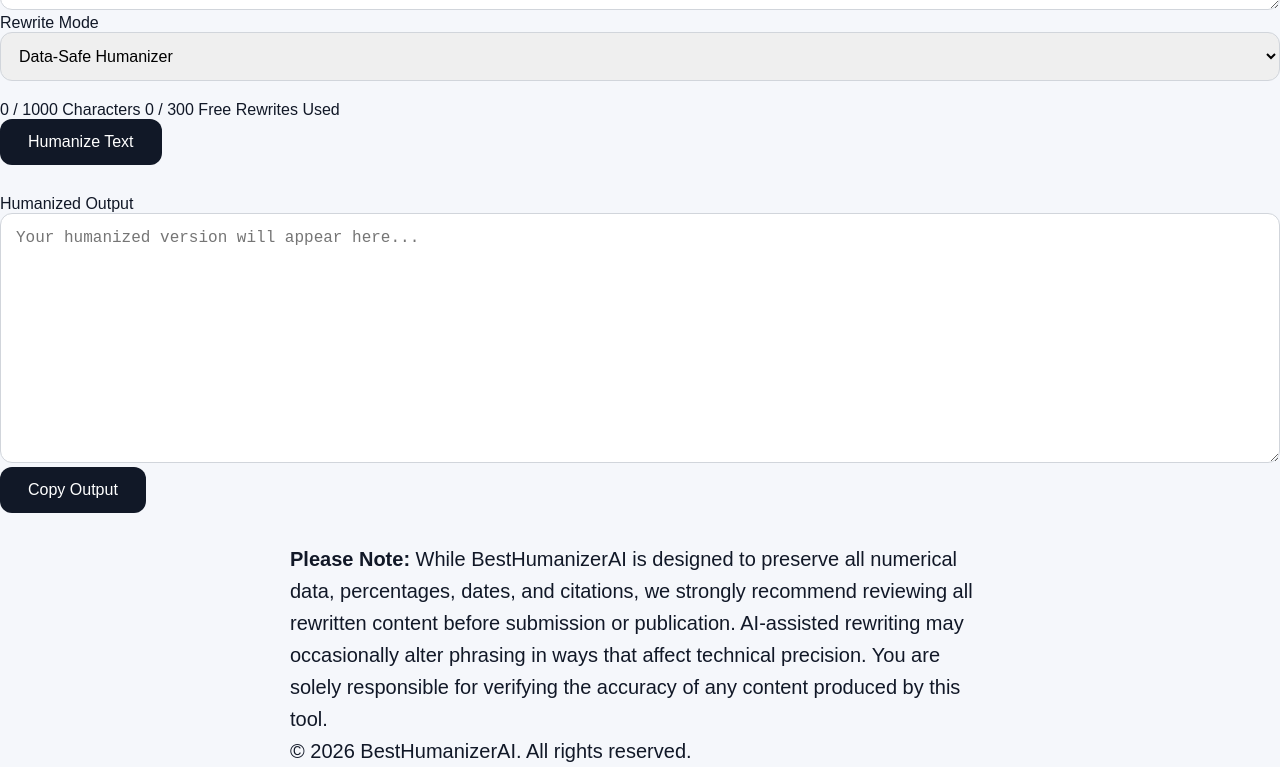
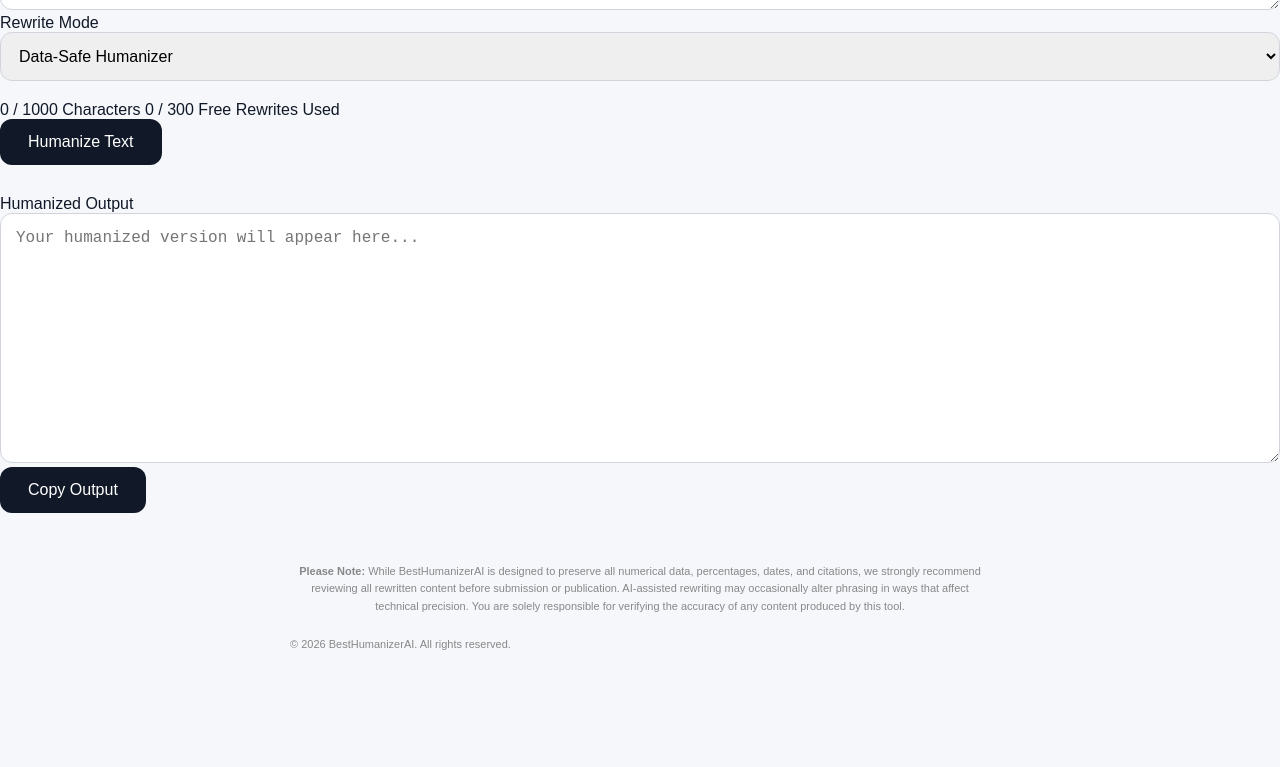
Before and after one commit to karlijc92/besthumanizerai, a plain HTML site: page tool.html in a window 1280 px wide. Shown: the part 560-1327 px from the top of the page. After the commit the page ends 1213 px from the top, so only its background shows below. Drawn offline with Linux system fonts and the light colour scheme.

Commit message:
Update style.css

```diff
--- a/style.css
+++ b/style.css
@@ -5,7 +5,6 @@ body {
   margin: 0;
   padding: 0;
 }
-
 .navbar {
   background: white;
   padding: 20px 40px;
@@ -14,60 +13,50 @@ body {
   align-items: center;
   box-shadow: 0 2px 8px rgba(0,0,0,0.06);
 }
-
 .logo {
   font-size: 24px;
   font-weight: bold;
 }
-
 .nav-links a {
   margin-left: 20px;
   text-decoration: none;
   color: #111827;
   font-weight: 600;
 }
-
 .hero {
   text-align: center;
   padding: 100px 20px 60px;
 }
-
 .hero h1 {
   font-size: 56px;
   max-width: 900px;
   margin: auto;
   line-height: 1.2;
 }
-
 .hero p {
   font-size: 22px;
   max-width: 850px;
   margin: 30px auto;
   line-height: 1.6;
 }
-
 h1 {
   font-size: 48px;
   margin-bottom: 20px;
   text-align: center;
 }
-
 h2 {
   margin-top: 0;
 }
-
 h3 {
   font-size: 32px;
   margin-top: 20px;
 }
-
 p {
   font-size: 20px;
   max-width: 700px;
   margin: auto;
   line-height: 1.6;
 }
-
 .pricing-box {
   background: white;
   max-width: 900px;
@@ -76,7 +65,6 @@ p {
   border-radius: 16px;
   box-shadow: 0 4px 12px rgba(0,0,0,0.08);
 }
-
 textarea {
   width: 100%;
   height: 250px;
@@ -87,7 +75,6 @@ textarea {
   resize: vertical;
   box-sizing: border-box;
 }
-
 select {
   width: 100%;
   padding: 14px;
@@ -97,7 +84,6 @@ select {
   margin-bottom: 20px;
   box-sizing: border-box;
 }
-
 button {
   background-color: #111827;
   color: white;
@@ -108,11 +94,9 @@ button {
   cursor: pointer;
   margin-bottom: 30px;
 }
-
 button:hover {
   opacity: 0.9;
 }
-
 .output-box {
   background: #f9fafb;
   border: 1px solid #d1d5db;
@@ -123,9 +107,26 @@ button:hover {
   white-space: pre-wrap;
   line-height: 1.6;
 }
-
 .tool-note {
   font-size: 14px;
   color: #6b7280;
   margin-top: 20px;
 }
+.tool-disclaimer {
+  max-width: 800px;
+  margin: 20px auto;
+  padding: 0 20px;
+  text-align: center;
+}
+.tool-disclaimer p {
+  font-size: 11px;
+  color: #888;
+  line-height: 1.6;
+}
+.tool-disclaimer strong {
+  font-size: 11px;
+}
+.footer p {
+  font-size: 11px;
+  color: #888;
+}
```
